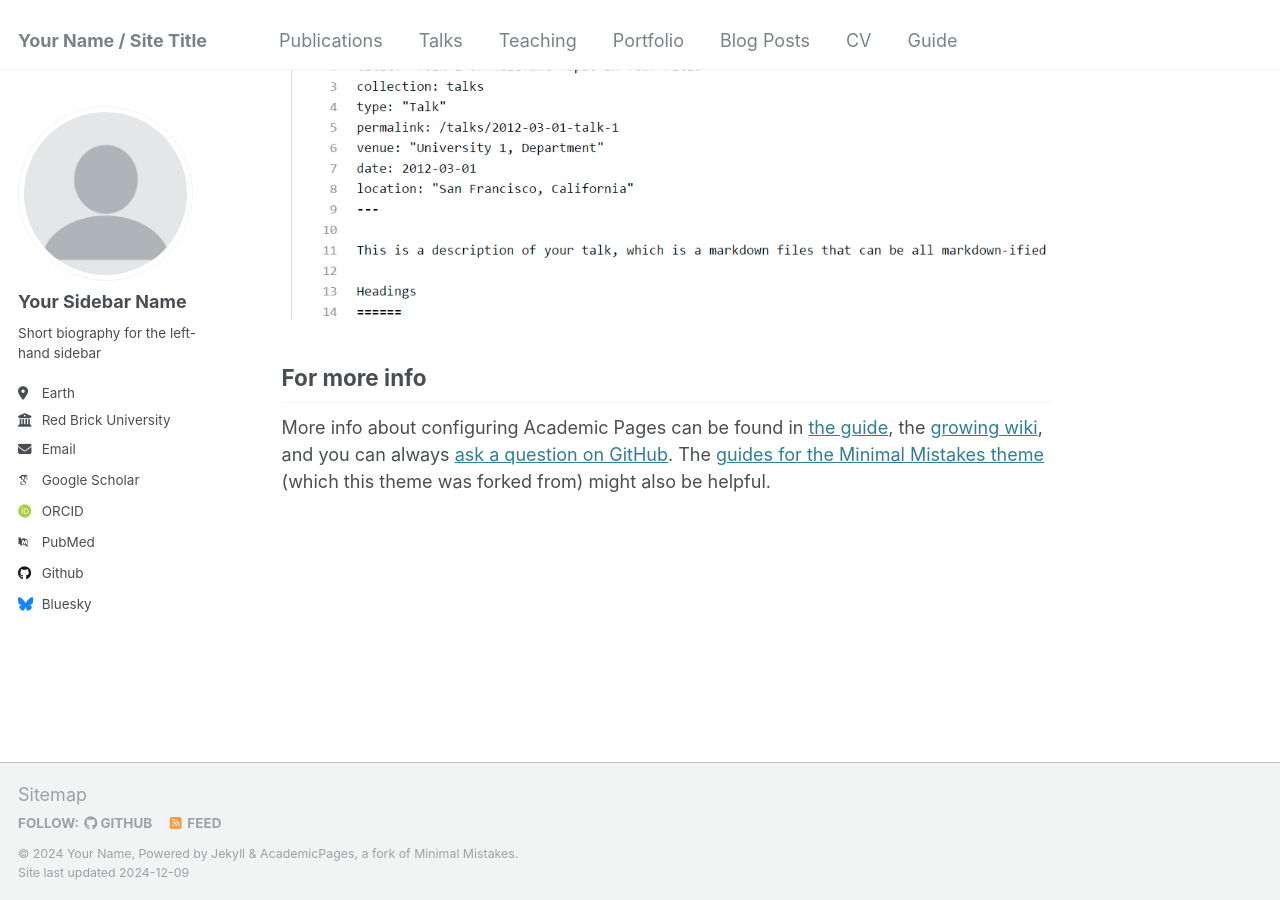
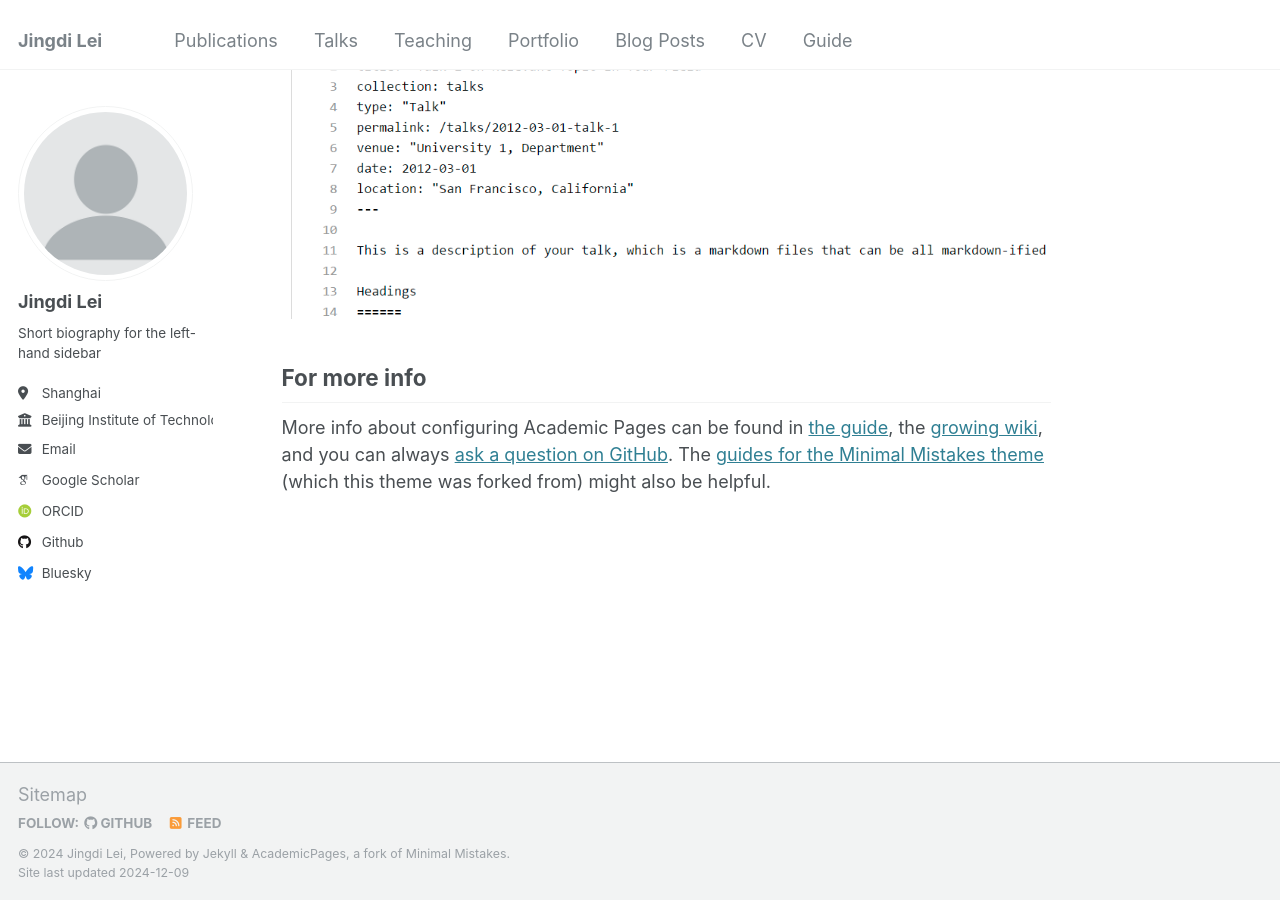
Before and after one commit to kyrieLei/kyrieLei.github.io, a Jekyll site: the page built from _pages/about.md, in a window 1280 px wide and 900 px high, scrolled down 2643 px. Built offline with Jekyll 4.4.1, drawn with Linux system fonts in a browser that asks for light colours; some web fonts are replaced.

Commit message:
Update _config.yml

```diff
--- a/_config.yml
+++ b/_config.yml
@@ -8,13 +8,13 @@
 
 # Basic Site Settings
 locale                   : "en-US"
-title                    : "Your Name / Site Title"
+title                    : "Jingdi Lei"
 title_separator          : "-"
-name                     : &name "Your Name"
+name                     : &name "Jingdi Lei"
 description              : &description "personal description"
-url                      : https://academicpages.github.io # the base hostname & protocol for your site e.g. "https://[your GitHub username].github.io"
+url                      : https://kyrieLei.github.io # the base hostname & protocol for your site e.g. "https://[your GitHub username].github.io"
 baseurl                  : "" # the subpath of your site, e.g. "/blog"
-repository               : "academicpages/academicpages.github.io"
+repository               : "kyrieLei/kyrieLei.github.io"
 
 # Site Author - The following control what appear as part of the author content on the side bar.
 #               If a field is blank the icon and link will not appear, otherwise it will be shown.
@@ -22,31 +22,20 @@ repository               : "academicpages/academicpages.github.io"
 author:
   # Biographic information
   avatar           : "profile.png"
-  name             : "Your Sidebar Name"
+  name             : "Jingdi Lei"
   pronouns         : # example: "she/her"
   bio              : "Short biography for the left-hand sidebar"
-  location         : "Earth"
-  employer         : "Red Brick University"
+  location         : "Shanghai"
+  employer         : "Beijing Institute of Technology"
   uri              : # URL
-  email            : "none@example.org"
+  email            : "kyrie.jd.lei@gmail.com"
 
   # Academic websites
   arxiv            : # URL - Update with the correct link to your profile
-  googlescholar    : "https://scholar.google.com/citations?user=PS_CX0AAAAAJ"
-  impactstory      : # URL
-  orcid            : "http://orcid.org/yourorcidurl"
-  semantic         : # URL
-  pubmed           : "https://www.ncbi.nlm.nih.gov/pubmed/?term=john+snow"
-  researchgate     : # URL
-  scopus           : # URL
+  googlescholar    : "https://scholar.google.com/citations?user=dVyfBiQAAAAJ&hl=zh-CN"
+  orcid            : "https://orcid.org/0009-0000-2094-8948"
+  github           : "kyrieLei"
 
-  # Repositories and software development
-  bitbucket        : # Username - Update with your username on the site
-  codepen          : # Username
-  dribbble         : # Username
-  github           : "academicpages"
-  kaggle           : # Username
-  stackoverflow    : # User number or user number and name (i.e., use "1" or "1/jeff-atwood")
 
   # Social media
   bluesky          : "bsky.app" # Replace this with you Bluesky username
```
